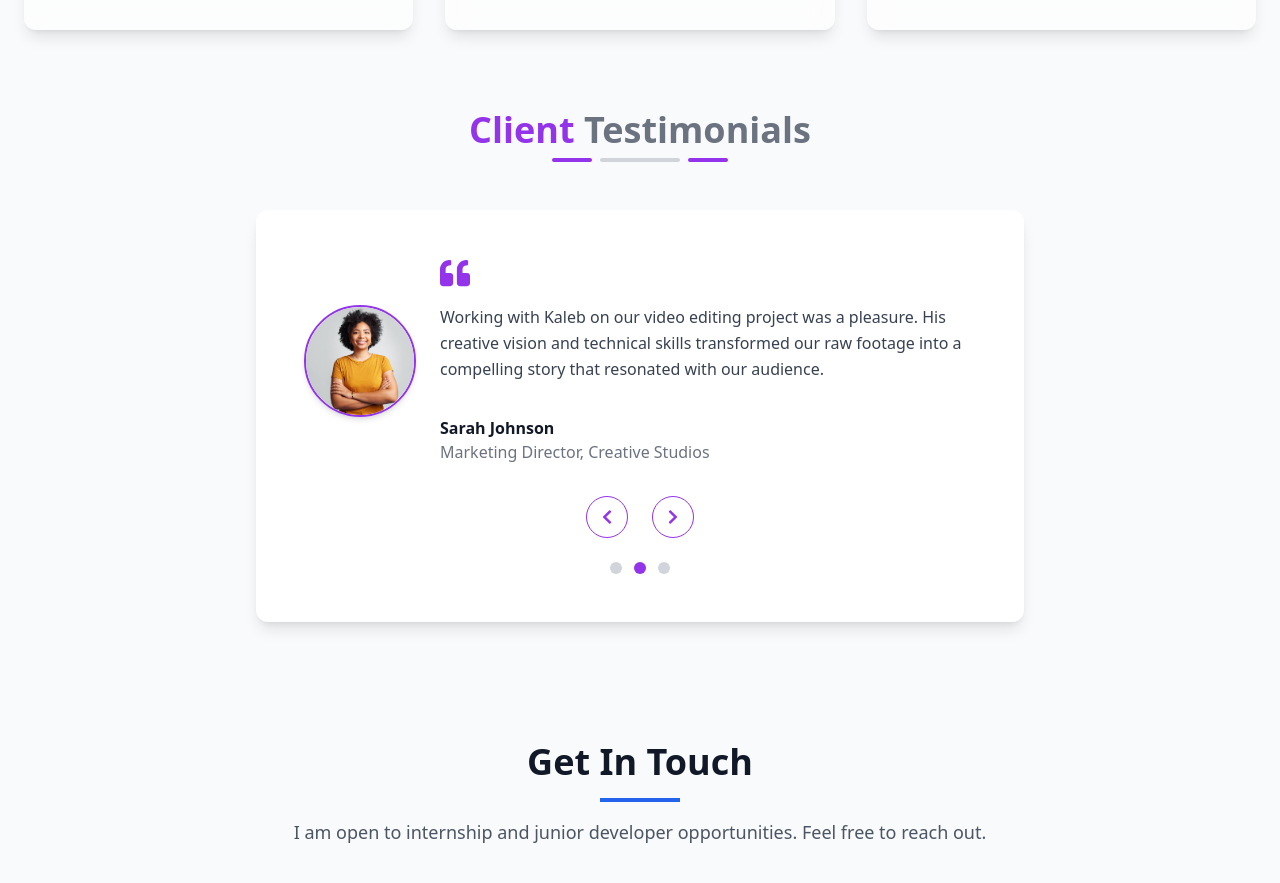
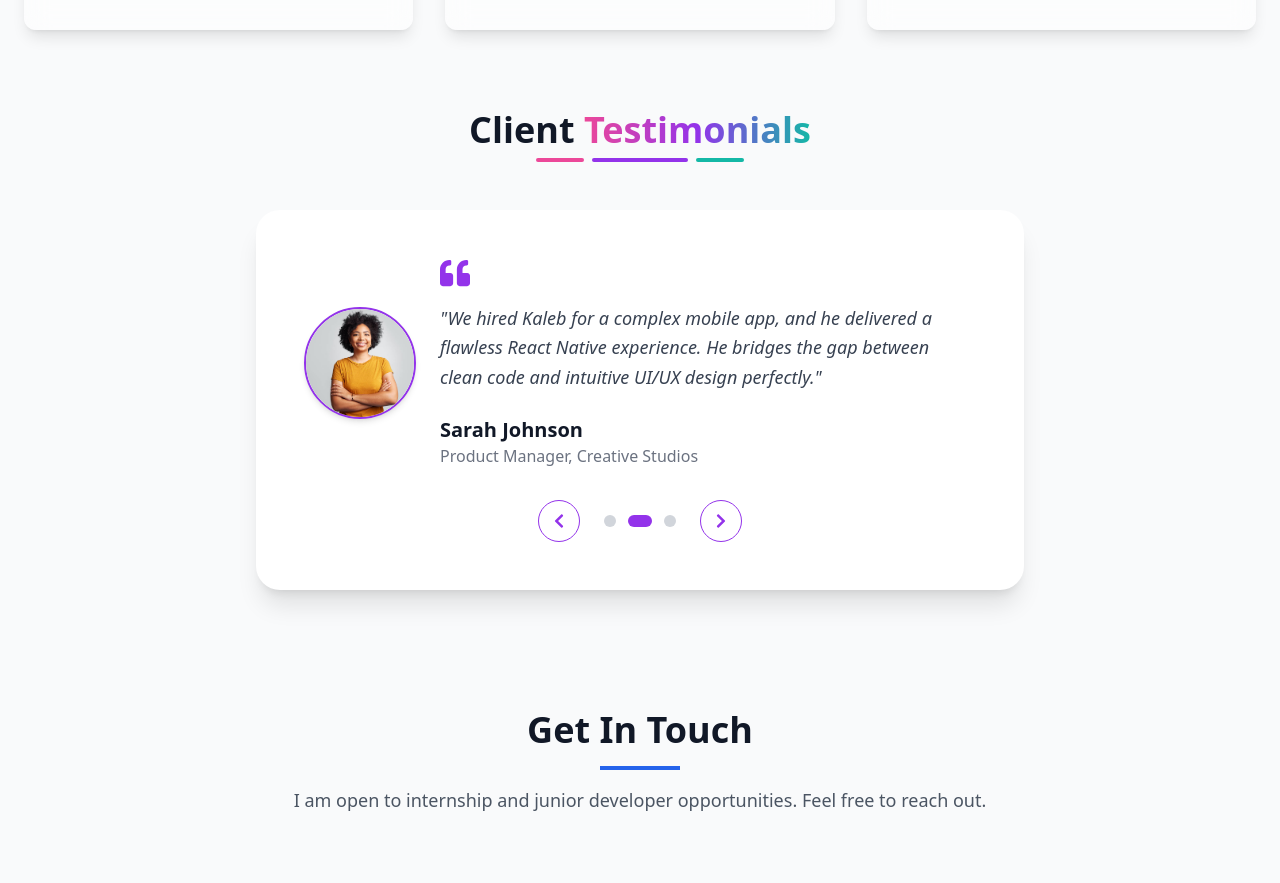
Before and after one commit to Kaleb-07/KalebDev, a React (Vite) app: page / in a window 1280 px wide. Shown: the part 2797-3680 px from the top of the page. Built offline with nearby package versions, Linux system fonts and the light colour scheme.

Commit message:
updating the testmonial page

```diff
--- a/src/pages/Testimonials/Testimonials.jsx
+++ b/src/pages/Testimonials/Testimonials.jsx
@@ -12,23 +12,23 @@ const testimonials = [
         role: "CEO, Tech Innovations",
         image: client1,
         message:
-            "Kaleb is an exceptional software engineer. His attention to detail and problem-solving skills are outstanding. He delivered our project ahead of schedule and exceeded our expectations.",
+            "Kaleb is a top-tier Software Engineer. He architected a scalable backend for our platform that improved performance by 40%. His technical depth and problem-solving skills are impressive.",
     },
     {
         id: 1,
         name: "Sarah Johnson",
-        role: "Marketing Director, Creative Studios",
+        role: "Product Manager, Creative Studios",
         image: client2,
         message:
-            "Working with Kaleb on our video editing project was a pleasure. His creative vision and technical skills transformed our raw footage into a compelling story that resonated with our audience.",
+            "We hired Kaleb for a complex mobile app, and he delivered a flawless React Native experience. He bridges the gap between clean code and intuitive UI/UX design perfectly.",
     },
     {
         id: 2,
         name: "Michael Chen",
-        role: "Brand Manager, Global Retail",
+        role: "Founder, StartUp Hub",
         image: client3,
         message:
-            "Kaleb's graphic design work for our brand refresh was exactly what we needed. He captured our vision perfectly and delivered designs that were both beautiful and functional.",
+            "His eye for design is unmatched. Kaleb redesigned our entire dashboard, making it not only visually stunning but also incredibly user-friendly. A true Full Stack Developer who cares about the user.",
     },
 ];
 
@@ -58,28 +58,28 @@ export default function Testimonials() {
 
                 {/* HEADER */}
                 <div className="text-center mb-12">
-                    <h2 className="text-4xl font-bold text-purple-600 dark:text-purple-400 mb-2">
-                        Client <span className="text-gray-500 dark:text-gray-300">Testimonials</span>
+                    <h2 className="text-4xl font-bold mb-2 text-gray-900 dark:text-white">
+                        Client <span className="bg-clip-text text-transparent bg-gradient-to-r from-pink-500 via-purple-600 to-teal-500">Testimonials</span>
                     </h2>
-
-                    <div className="flex justify-center items-center gap-2">
-                        <span className="w-10 h-1 bg-purple-600 rounded"></span>
-                        <span className="w-20 h-1 bg-gray-300 dark:bg-gray-600 rounded"></span>
-                        <span className="w-10 h-1 bg-purple-600 rounded"></span>
+                    <div className="flex justify-center items-center gap-2 mt-2">
+                        <div className="w-12 h-1 bg-pink-500 dark:bg-pink-400 rounded"></div>
+                        <div className="w-24 h-1 bg-purple-600 dark:bg-purple-400 rounded"></div>
+                        <div className="w-12 h-1 bg-teal-500 dark:bg-teal-400 rounded"></div>
                     </div>
                 </div>
 
                 {/* TESTIMONIAL BOX */}
-                <div className="bg-white dark:bg-[rgb(18,18,18)] rounded-xl shadow-lg p-8 md:p-12 max-w-3xl mx-auto transition-colors">
+                <div className="bg-white dark:bg-[rgb(18,18,18)] rounded-3xl shadow-xl p-8 md:p-12 max-w-3xl mx-auto transition-all duration-500">
 
                     <div className="flex flex-col md:flex-row items-center gap-6">
 
                         {/* IMAGE */}
                         <div className="w-24 h-24 md:w-28 md:h-28 rounded-full overflow-hidden border-2 border-purple-600 shadow-md flex-shrink-0">
                             <img
+                                key={current}
                                 src={testimonials[current].image}
                                 alt={testimonials[current].name}
-                                className="w-full h-full object-cover"
+                                className="w-full h-full object-cover animate-fade-in"
                             />
                         </div>
 
@@ -87,19 +87,21 @@ export default function Testimonials() {
                         <div className="flex-1 text-center md:text-left">
                             <FaQuoteLeft className="text-3xl text-purple-600 mb-4 mx-auto md:mx-0" />
 
+                            <div key={current} className="animate-fade-in">
                                 <p
                                     className="text-gray-700 dark:text-gray-200 leading-relaxed mb-4
-                           min-h-[120px] md:min-h-[96px]"
+                           min-h-[120px] md:min-h-[96px] text-lg italic"
                                 >
-                                {testimonials[current].message}
+                                    "{testimonials[current].message}"
                                 </p>
 
-                            <h4 className="font-bold text-gray-900 dark:text-white">
+                                <h4 className="font-bold text-gray-900 dark:text-white text-xl">
                                     {testimonials[current].name}
                                 </h4>
                                 <p className="text-gray-500 dark:text-gray-400">
                                     {testimonials[current].role}
                                 </p>
+                            </div>
                         </div>
                     </div>
 
@@ -109,34 +111,35 @@ export default function Testimonials() {
                         <button
                             onClick={prev}
                             className="p-3 rounded-full border border-purple-600 text-purple-600
-                         hover:bg-purple-600 hover:text-white transition-all"
+                         hover:bg-purple-600 hover:text-white transition-all hover:scale-110"
                         >
                             <FaChevronLeft />
                         </button>
 
+                        {/* DOTS */}
+                        <div className="flex justify-center gap-3">
+                            {testimonials.map((_, index) => (
+                                <button
+                                    key={index}
+                                    onClick={() => setCurrent(index)}
+                                    className={`w-3 h-3 rounded-full transition-all duration-300 ${current === index
+                                        ? "bg-purple-600 w-6"
+                                        : "bg-gray-300 dark:bg-gray-600 hover:bg-purple-400"
+                                        }`}
+                                />
+                            ))}
+                        </div>
+
                         <button
                             onClick={next}
                             className="p-3 rounded-full border border-purple-600 text-purple-600
-                         hover:bg-purple-600 hover:text-white transition-all"
+                         hover:bg-purple-600 hover:text-white transition-all hover:scale-110"
                         >
                             <FaChevronRight />
                         </button>
 
                     </div>
 
-                    {/* DOTS */}
-                    <div className="flex justify-center gap-3 mt-6">
-                        {testimonials.map((_, index) => (
-                            <button
-                                key={index}
-                                onClick={() => setCurrent(index)}
-                                className={`w-3 h-3 rounded-full transition-colors ${current === index
-                                    ? "bg-purple-600"
-                                    : "bg-gray-300 dark:bg-gray-600"
-                                    }`}
-                            />
-                        ))}
-                    </div>
 
                 </div>
             </div>
```
Lines whose indentation alone changed are shown as unchanged.
